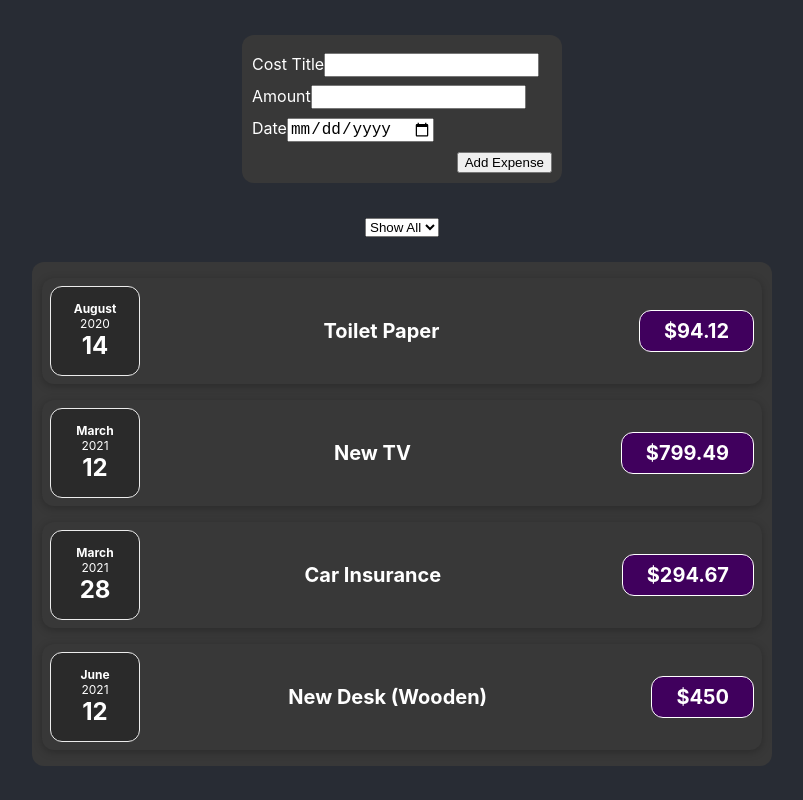
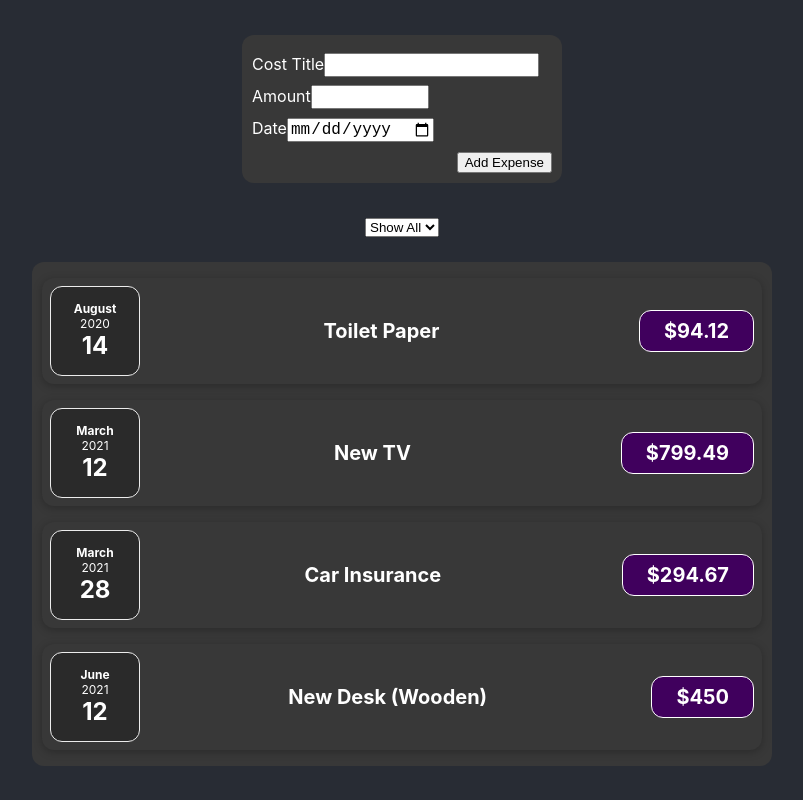
Before and after one commit to Adocresta/expense-list, a React (Create React App) app: page / in a window 1280 px wide. Shown: the whole page, without its empty margins (238-1041 px from the left). Built offline with nearby package versions, Linux system fonts and the light colour scheme.

Commit message:
fixed the bug that cause no decimal number when entering the expense amount

```diff
--- a/src/components/ExpenseForm/ExpenseForm.js
+++ b/src/components/ExpenseForm/ExpenseForm.js
@@ -4,6 +4,7 @@ import Card from "../UI/Card";
 import "./ExpenseForm.css";
 
 const ExpenseForm = (props) => {
+  // All user inputs are saved here
   const [userInput, setUserInput] = useState({
     id: Math.random().toString(),
     title: "New TV",
@@ -13,30 +14,34 @@ const ExpenseForm = (props) => {
     date: new Date(2021, 2, 12),
   });
 
+  // Lifts the data up a component
+  const submitHandler = (e) => {
+    e.preventDefault();
+    props.onExpenseFormSave(userInput);
+  };
+
+  // User data handler
   const titleChangeHandler = (e) => {
     setUserInput((prevState) => {
       return { ...prevState, title: e.target.value };
     });
   };
 
-  const submitHandler = (e) => {
-    e.preventDefault();
-    // // using default enter submit for now FIXED
-    props.onExpenseFormSave(userInput);
-  };
-
+  // User data handler
   const amountChangeHandler = (e) => {
     setUserInput((prevState) => {
       return { ...prevState, amount: e.target.value };
     });
   };
 
+  // User data handler
   const dateChangeHandler = (e) => {
     setUserInput((prevState) => {
       return { ...prevState, date: new Date(e.target.value) };
     });
   };
 
+  // Data inputs
   return (
     <Card className="expense-form u-margin-bottom-small">
       <form onSubmit={submitHandler}>
@@ -49,6 +54,7 @@ const ExpenseForm = (props) => {
             type="text"
             id="expense-cost"
             name="expense-cost"
+            required
           />
         </div>
         <div className="expense-form__section">
@@ -57,9 +63,14 @@ const ExpenseForm = (props) => {
           </label>
           <input
             onChange={amountChangeHandler}
-            type="text"
+            type="number"
+            min="0"
+            max="10000"
+            // if no step-> it will only accept 0-1 number no decimal
+            step="0.01"
             id="expense-cost"
             name="expense-cost"
+            required
           />
         </div>
         <div className="expense-form__section">
@@ -71,6 +82,7 @@ const ExpenseForm = (props) => {
             type="date"
             id="expense-cost"
             name="expense-cost"
+            required
           />
         </div>
         <div className="btn">
```
